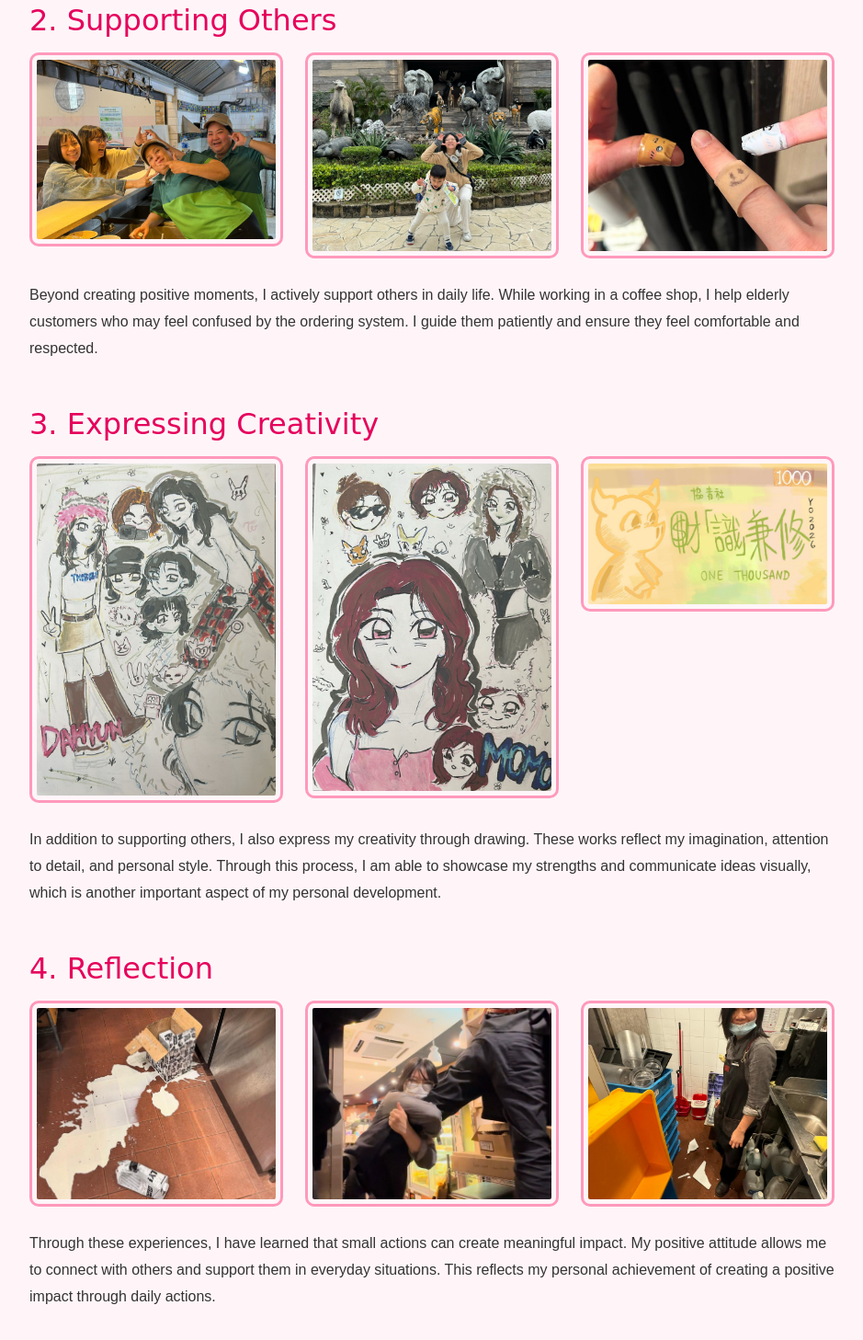
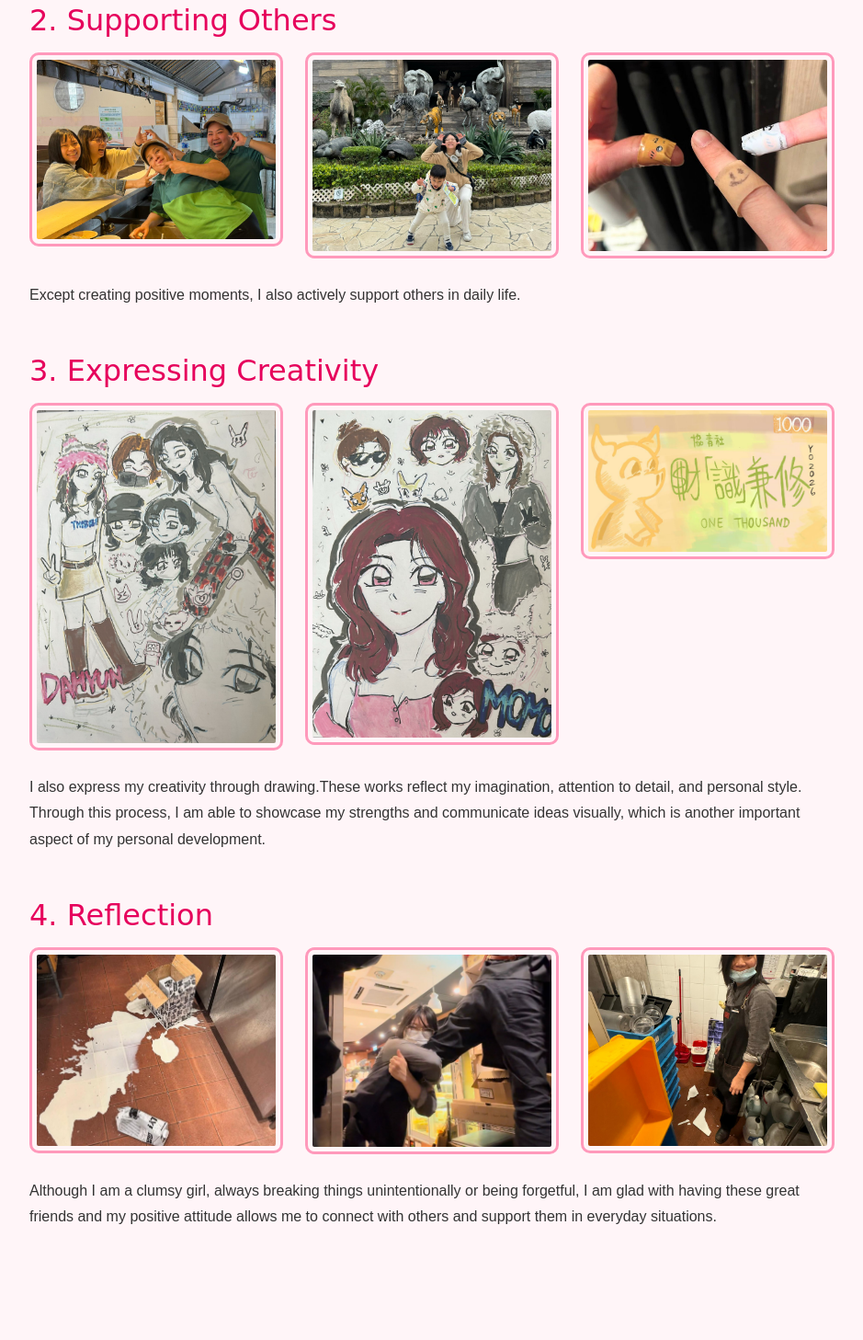
Before and after one commit to cooo1111/indi_proj, a plain HTML site: page index.html in a window 1280 px wide. Shown: the part 1069-2526 px from the top of the page at 92% size, without its empty margins (170-1109 px from the left). After the commit the page ends 2455 px from the top, so only its background shows below. Drawn offline with nearby package versions, Linux system fonts and the light colour scheme; a web font is replaced by a local one.

Commit message:
Update index.html

```diff
--- a/index.html
+++ b/index.html
@@ -5,19 +5,19 @@
     <meta name="viewport" content="width=device-width, initial-scale=1.0">
     <title>Spreading Happiness Everyday</title>
 
-    <!-- Bootstrap -->
+    <!-- bootstrap -->
     <link href="https://cdn.jsdelivr.net/npm/bootstrap@5.3.0/dist/css/bootstrap.min.css" rel="stylesheet">
 
 <link href="https://fonts.googleapis.com/css2?family=Barrio&display=swap" rel="stylesheet">
 <link href="https://fonts.googleapis.com/css2?family=Sour+Gummy&display=swap" rel="stylesheet">
 
-    <!-- Your CSS -->
+    <!-- link to css -->
     <link rel="stylesheet" href="css/style.css">
 </head>
 
 <body>
 
-<!-- Title -->
+<!-- title -->
 <div class="container text-center mt-4">
     <h1>Spreading Happiness Everyday!!</h1>
 </div>
@@ -26,12 +26,12 @@
 <div class="container mt-5">
     <div class="row align-items-center">
 
-        <!-- Image -->
+        <!-- my profile image -->
         <div class="col-md-6 text-center">
             <img src="image/cola-image.jpeg" class="img-fluid main-img" alt="Cola">
         </div>
 
-        <!-- Basic Data -->
+        <!-- basic Data -->
         <div class="col-md-6">
             <h3>Basic Data:</h3>
             <p><strong>Name:</strong> Zeta Hui</p>
@@ -43,7 +43,6 @@
     </div>
 </div>
 
-<!-- Section 1 -->
 <div class="container mt-5">
     <h2>1. Creating Positive Moments</h2>
 
@@ -60,7 +59,6 @@
     </p>
 </div>
 
-<!-- Section 2 -->
 <div class="container mt-5">
     <h2>2. Supporting Others</h2>
 
@@ -71,13 +69,10 @@
     </div>
 
     <p class="mt-3">
-        Beyond creating positive moments, I actively support others in daily life. While working
-        in a coffee shop, I help elderly customers who may feel confused by the ordering system.
-        I guide them patiently and ensure they feel comfortable and respected.
+        Except creating positive moments, I also actively support others in daily life.
     </p>
 </div>
 
-    <!-- Section 3 -->
 <div class="container mt-5">
     <h2>3. Expressing Creativity</h2>
 
@@ -94,13 +89,13 @@
     </div>
 
     <p class="mt-3">
-        In addition to supporting others, I also express my creativity through drawing.
-        These works reflect my imagination, attention to detail, and personal style.
-        Through this process, I am able to showcase my strengths and communicate ideas visually,
-        which is another important aspect of my personal development.
+        I also express my creativity through drawing.These works reflect my imagination,
+        attention to detail, and personal style. Through this process, I am able to showcase
+        my strengths and communicate ideas visually, which is another important aspect of
+        my personal development.
     </p>
 </div>
-<!-- Section 3 -->
+
 <div class="container mt-5 mb-5">
     <h2>4. Reflection</h2>
 
@@ -111,9 +106,9 @@
     </div>
 
     <p class="mt-3">
-        Through these experiences, I have learned that small actions can create meaningful
-        impact. My positive attitude allows me to connect with others and support them in everyday situations.
-        This reflects my personal achievement of creating a positive impact through daily actions.
+        Although I am a clumsy girl, always breaking things unintentionally or being forgetful, I am glad with
+        having these great friends and my positive attitude allows me to connect with others and support them
+        in everyday situations.
     </p>
 </div>
 
```
